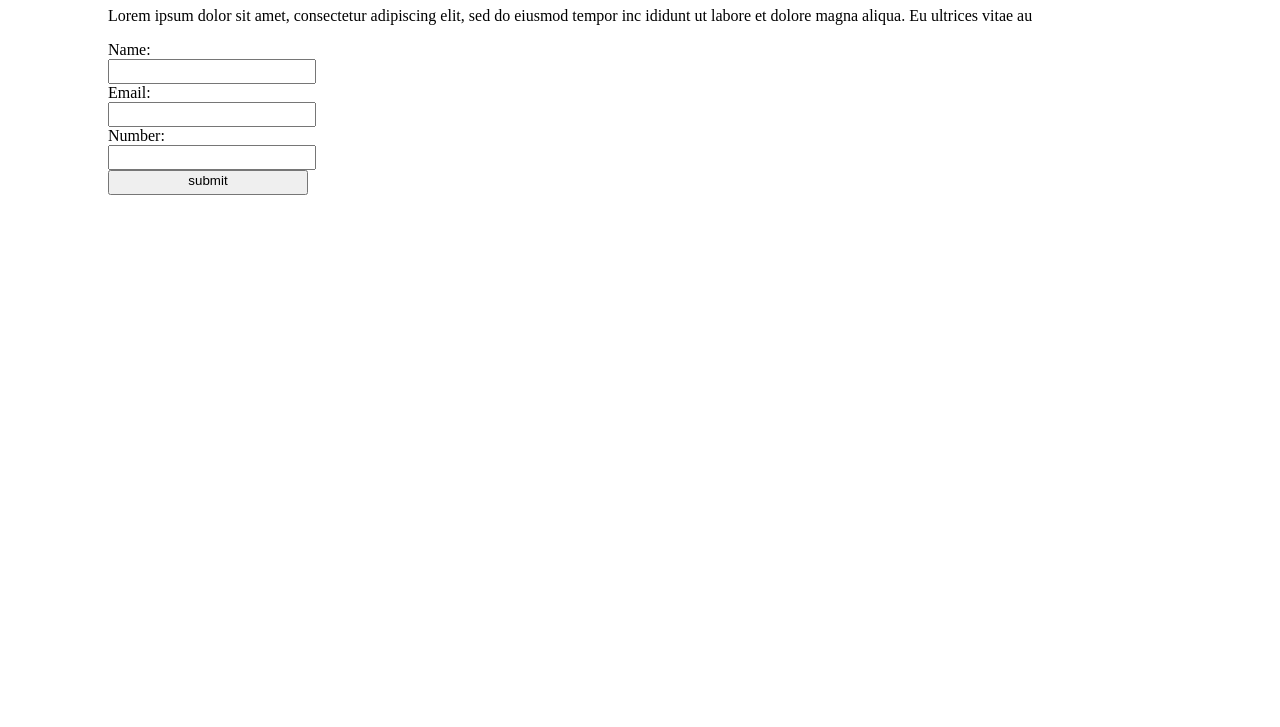
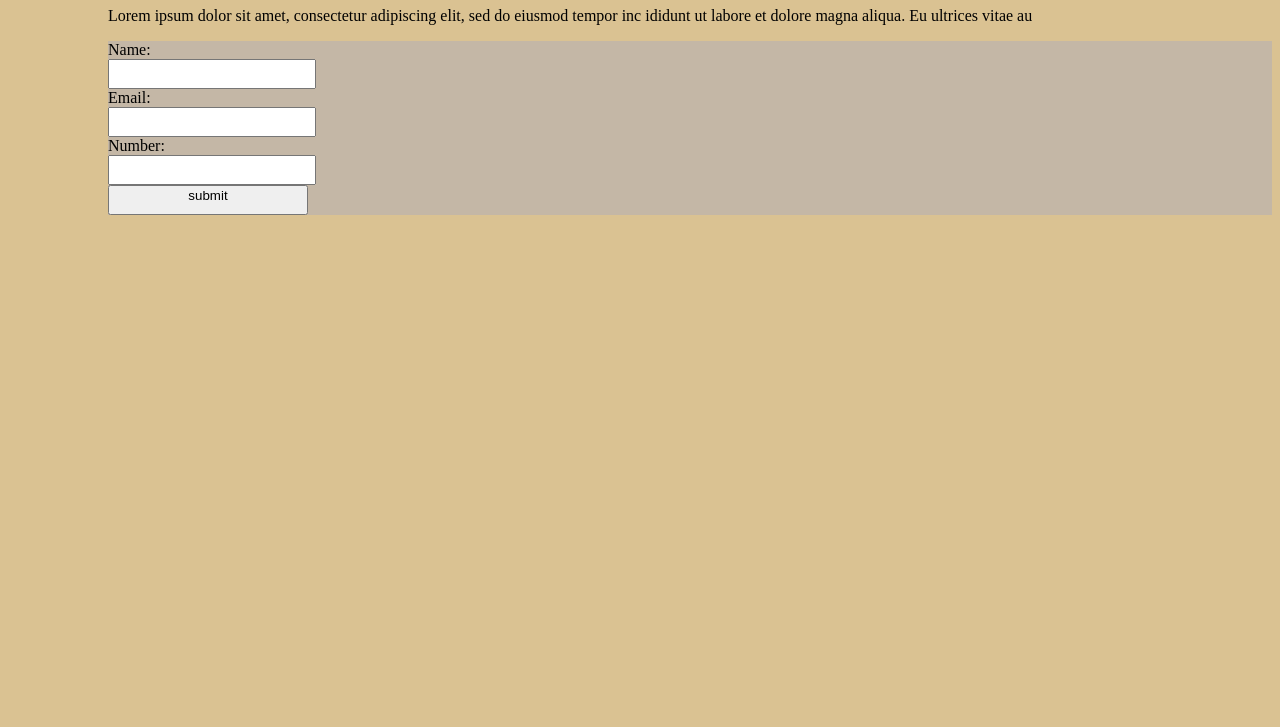
Before and after one commit to gracekabaghe/surveyForm, a plain HTML site: page index.html in a window 1280 px wide. Shown: the part 73-800 px from the top of the page. Drawn offline with Linux system fonts and the light colour scheme.

Commit message:
added styling

```diff
--- a/style.css
+++ b/style.css
@@ -1,13 +1,18 @@
 body {
     padding-left: 100px;
+    background-color: #dac292;
 
 }
 
 input{
-    padding-bottom: 5px;
+    padding-bottom: 10px;
     width: 200px;
 }
 
 span{
     padding-top: 20px;
 }
+form{
+  background-color: #c4b7a6;
+  padding:20,20,20,20;
+}
```
